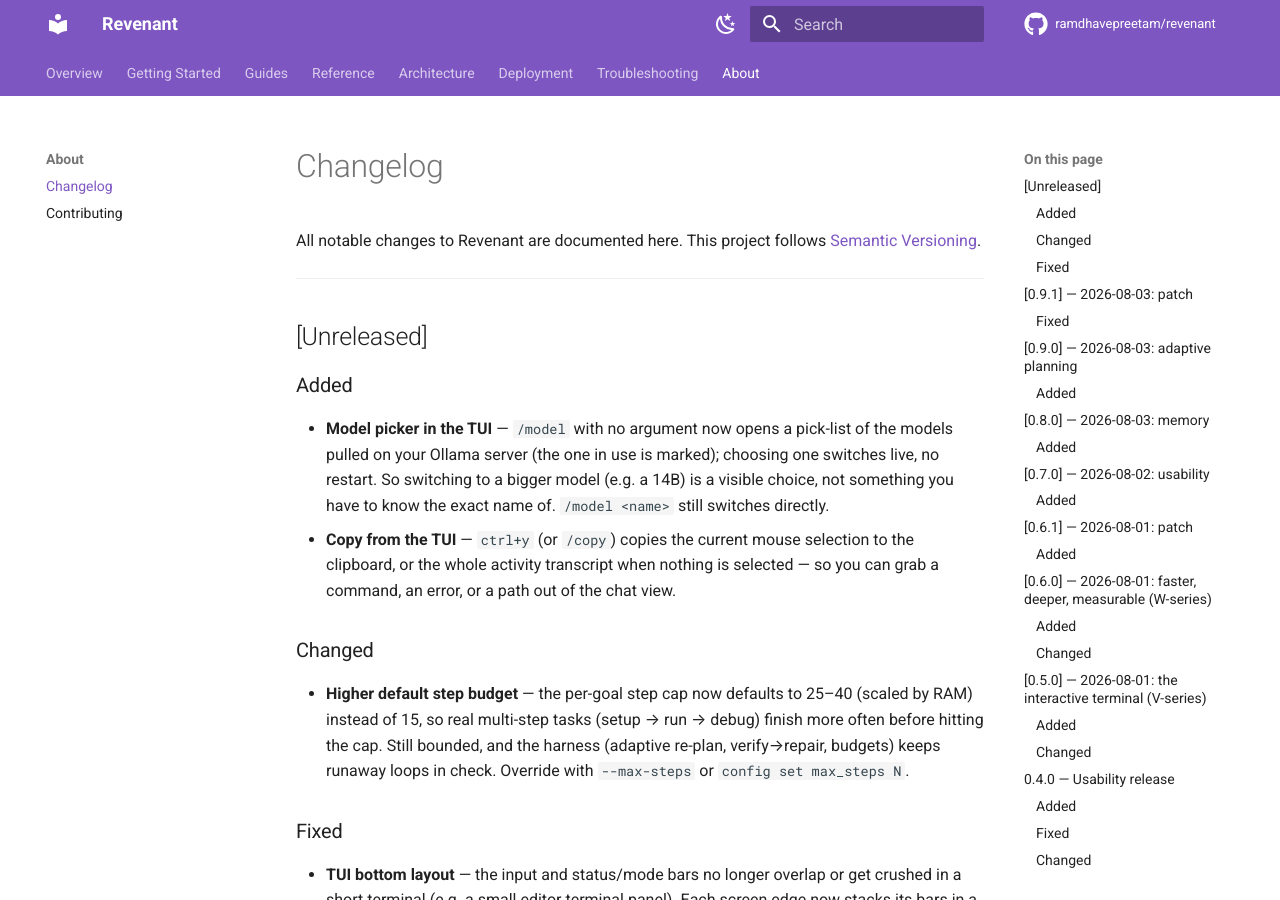
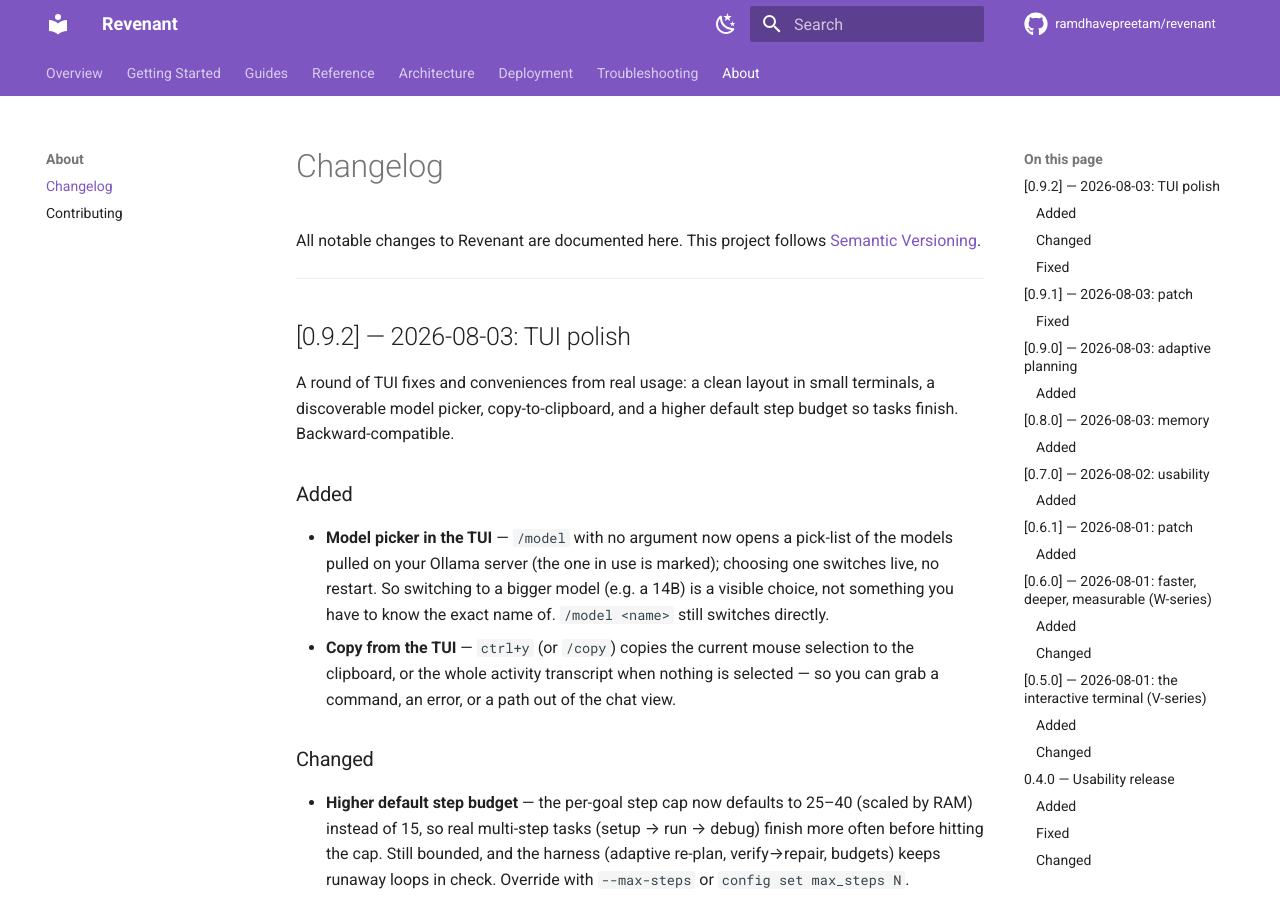
Before and after one commit to ramdhavepreetam/revenant, an MkDocs documentation site: the page built from docs_site/about/changelog.md, in a window 1280 px wide and 900 px high. Built offline with MkDocs 1.6.1 and Material for MkDocs 9.7.7, drawn with Linux system fonts in a browser that asks for light colours; comment, search, counter and statistics services are not loaded.

Commit message:
Release 0.9.2: TUI polish
Bump all three packages 0.9.1 -> 0.9.2. Bundles the TUI fixes and conveniences
from real usage: bottom-layout overlap fix (input/bars no longer crushed in a
short terminal), a /model picker (pick a bigger model from a list), copy-to-
clipboard (ctrl+y / /copy), and a higher default step budget (15 -> 25) so
multi-step tasks finish. Backward-compatible patch.

- Version 0.9.2 on nerva-core / nerva-agent / revenant-cli; deps pinned >=0.9.2.
- Changelog: [Unreleased] -> [0.9.2] (2026-08-03).

Verified: 744 tests + mkdocs --strict green; make build + make check (twine) PASS
for all 6 dists at 0.9.2.

Co-Authored-By: Claude Opus 4.8 <noreply@anthropic.com>
Claude-Session: https://claude.ai/code/session_01LMdFxTkUq37j3CJsJXE7mH

```diff
--- a/docs_site/about/changelog.md
+++ b/docs_site/about/changelog.md
@@ -5,7 +5,11 @@ All notable changes to Revenant are documented here. This project follows
 
 ---
 
-## [Unreleased]
+## [0.9.2] — 2026-08-03: TUI polish
+
+A round of TUI fixes and conveniences from real usage: a clean layout in small
+terminals, a discoverable model picker, copy-to-clipboard, and a higher default
+step budget so tasks finish. Backward-compatible.
 
 ### Added
 
```
Also changed, not shown: 3 other files.
